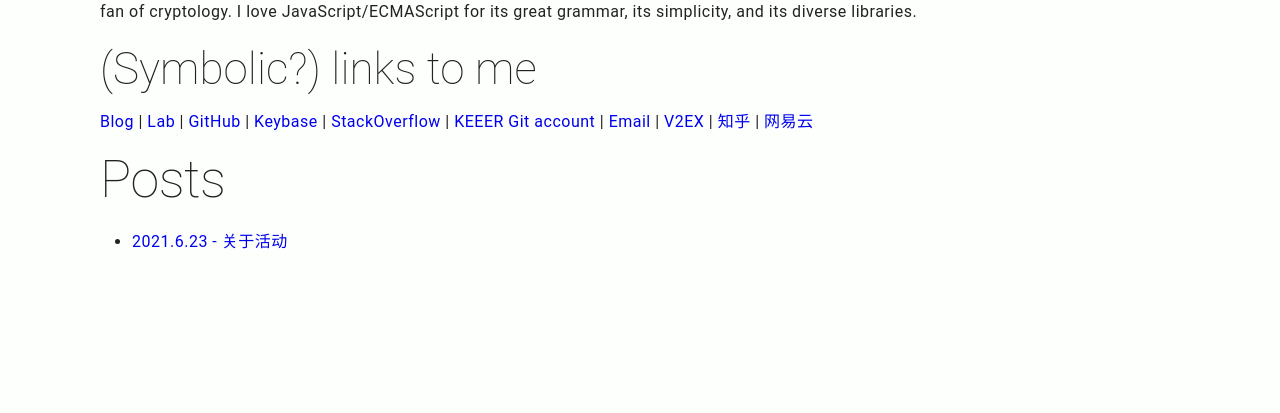
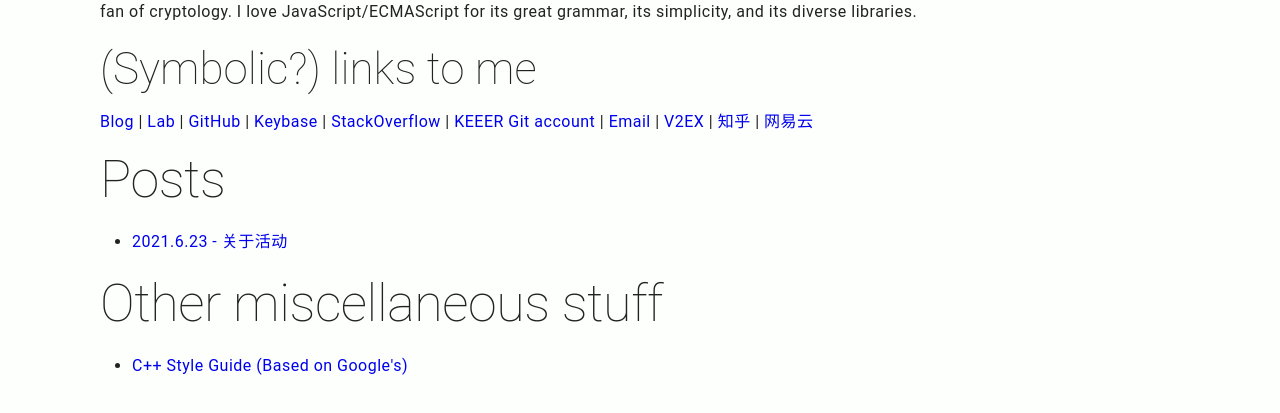
Before and after one commit to Alan-Liang/symb.olic.link, a plain HTML site: page index.html in a window 1280 px wide. Shown: the part 721-1134 px from the top of the page. Before the commit the page ends 1043 px from the top, so only its background shows below. Drawn offline with Linux system fonts and the light colour scheme.

Commit message:
feat: add cpp code style

```diff
--- a/index.html
+++ b/index.html
@@ -49,6 +49,10 @@
     <ul>
       <li><a href="/posts/2021/on-activity/">2021.6.23 - 关于活动</a></li>
     </ul>
+    <h2>Other miscellaneous stuff</h2>
+    <ul>
+      <li><a href="/code-style/cpp/">C++ Style Guide (Based on Google's)</a></li>
+    </ul>
   </main>
   <script async defer data-website-id="c9e457cd-a281-43a4-8339-810f6f89a0fd" src="https://umami.keeer.net/umami.js"></script>
 </body>
```
Also changed, not shown: 1 other file.
